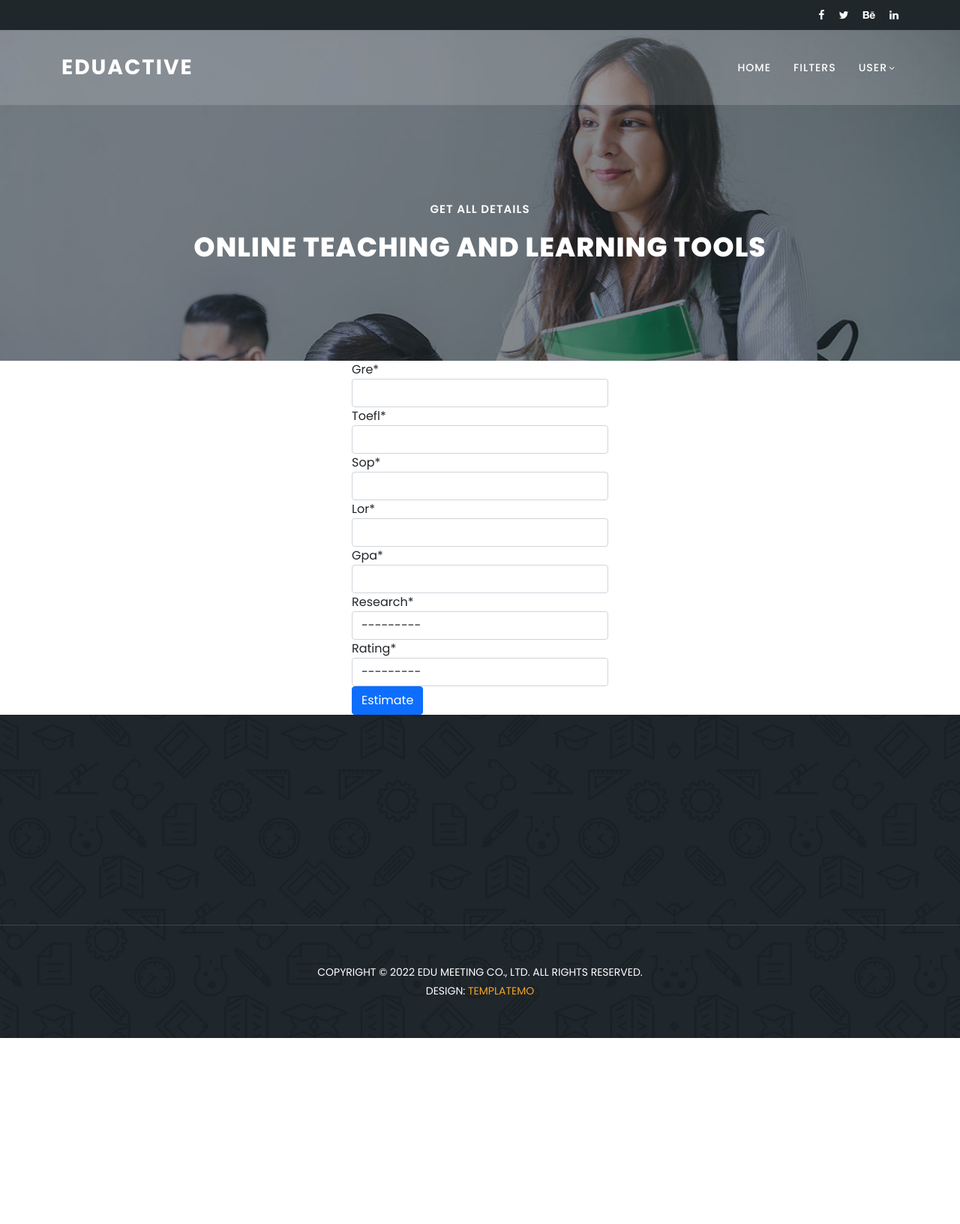
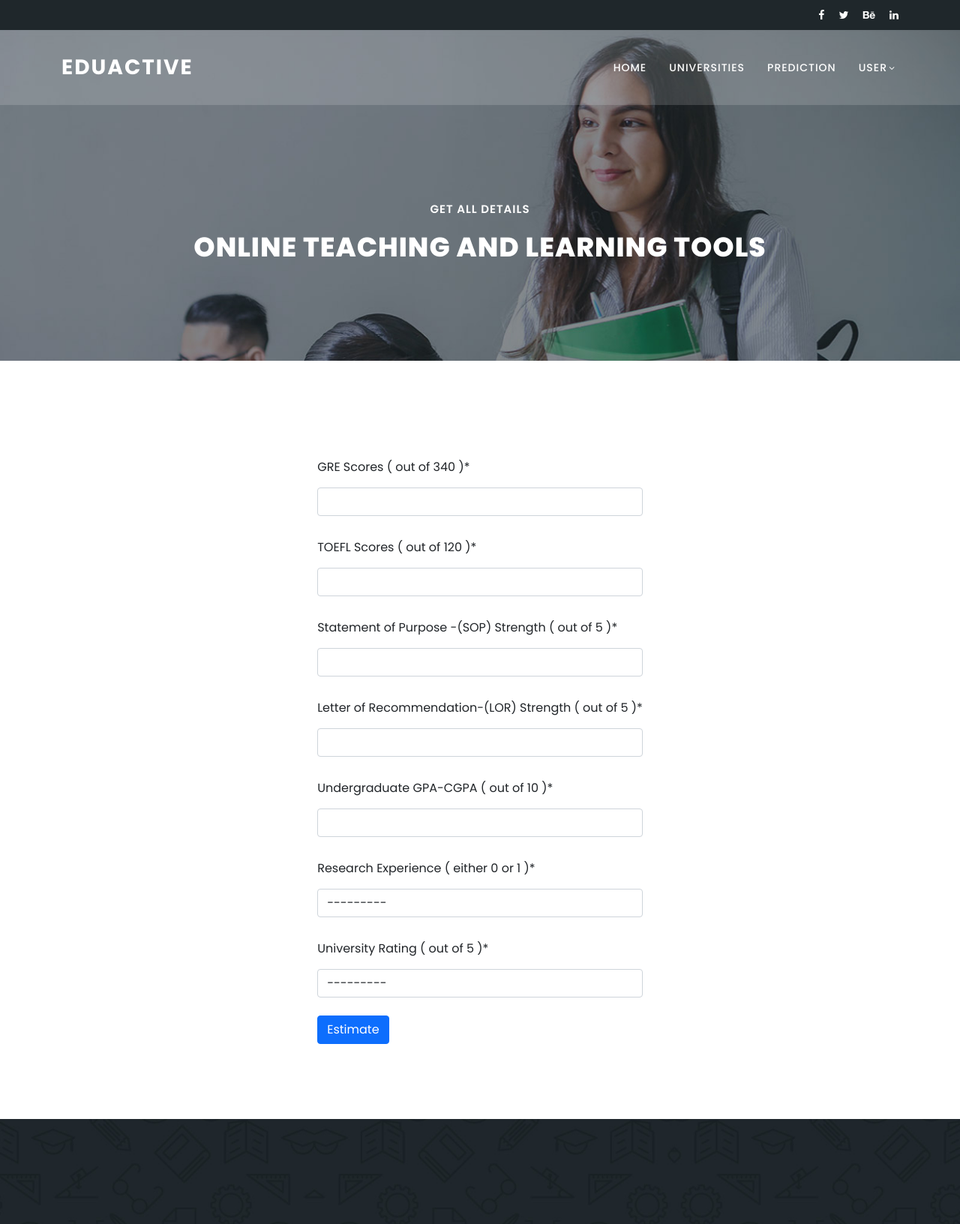
Before and after one commit to muradmuzaffar/eduactive, a Django app: page /pages/admission in a window 1280 px wide; the page is wider, and only the part inside the window is pictured. Shown: the top 1632 px of that part at 75% size. Before the commit the page ends 1384 px from the top of that part, so only its background shows below. Run offline with Django 4.2, Linux system fonts and the light colour scheme; some libraries are stand-ins or nearby versions.

Commit message:
Admission model

```diff
--- a/pages/forms.py
+++ b/pages/forms.py
@@ -5,3 +5,12 @@ class AdmissionForm(forms.ModelForm):
     class Meta:
         model = Admission
         fields = ['gre','toefl','sop','lor','gpa','research','rating']
+        labels = {
+            'gre':'GRE Scores ( out of 340 )',
+            'toefl':'TOEFL Scores ( out of 120 )',
+            'sop':'Statement of Purpose -(SOP) Strength ( out of 5 )',
+            'lor':'Letter of Recommendation-(LOR) Strength ( out of 5 )',
+            'gpa':'Undergraduate GPA-CGPA ( out of 10 )',
+            'research':'Research Experience ( either 0 or 1 )',
+            'rating':'University Rating ( out of 5 )',
+        }
--- a/pages/views.py
+++ b/pages/views.py
@@ -10,7 +10,7 @@ import pickle
 
 
 def landing(request):
-    universitys = University.objects.all()
+    universitys = University.objects.all().order_by('-id')[0:20]
 
     context = {
         'universitys': universitys,
--- a/templates/admission.html
+++ b/templates/admission.html
@@ -2,6 +2,16 @@
 {% load static %}
 
 {% block main %}
+
+<style>
+  .d-flex{
+    margin: 100px 0;
+  }
+  label{
+    margin-bottom: 15px;
+    margin-top: 30px;
+  }
+</style>
 
 {% load crispy_forms_tags %}
 <div class="d-flex  justify-content-center">
@@ -12,25 +22,53 @@
      {% if not pred %}
 
 
-     <button type="submit" class="btn btn-primary" >
+     <button type="submit" class="btn btn-primary mt-4" >
        Estimate
      </button>
      {% endif %}
    </form>
  </div>
 
- {% if pred %}
+ {% if pred and pred > 0.5 %}
 
 <div class="d-flex  justify-content-center">
  <div>
-   <h3>Salary: </h3>
-   <h1>  {{pred}} USD</h1>
+   <h1>Result: </h1>
+   <h3>  {{pred}} </h3>
+   <p>You have a good chance</p>
  </div>
 
 </div>
 
 
 
+
+
  {% endif %}
 
+
+
+
+
+ {% if pred and pred < 0.5 %}
+
+<div class="d-flex  justify-content-center">
+ <div>
+   <h1>Result: </h1>
+   <h3>  {{pred}} USD</h3>
+   <p>You do not have a good chance</p>
+ </div>
+
+</div>
+
+
+
+
+
+ {% endif %}
+
+
+
+
+
 {% endblock main %}
--- a/templates/base.html
+++ b/templates/base.html
@@ -70,12 +70,9 @@ https://templatemo.com/tm-569-edu-meeting
                       <!-- ***** Logo End ***** -->
                       <!-- ***** Menu Start ***** -->
                       <ul class="nav">
-                          <li><a href="index.html">Home</a></li>
-                          <li><a href="{%url 'filters'%}">Filters</a></li>
-                          <!-- <li><a href="index.html">Apply Now</a></li>
-
-                          <li><a href="index.html">Courses</a></li>
-                          <li><a href="index.html">Contact Us</a></li>  -->
+                          <li><a href="{%url 'landing'%}">Home</a></li>
+                          <li><a href="{%url 'filters'%}">Universities</a></li>
+                          <li><a href="{%url 'admission' %}">Prediction</a></li>
                           {% if user.is_authenticated %}
                           <li class="has-sub">
                             <a href="javascript:void(0)">{{user.username}}</a>
```
Also changed, not shown: templates/landing.html (+7 -28 lines), 1 other file.
